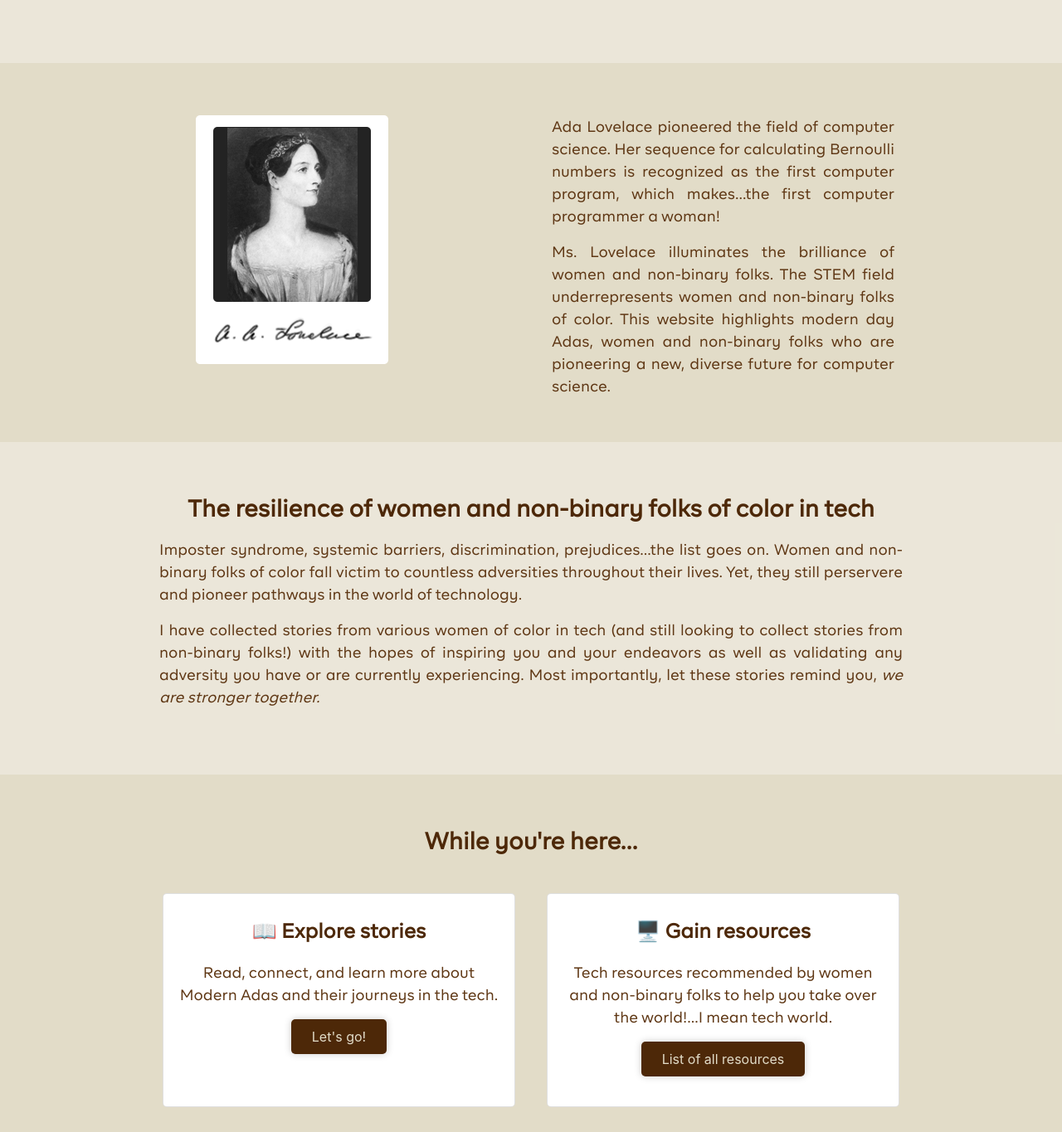
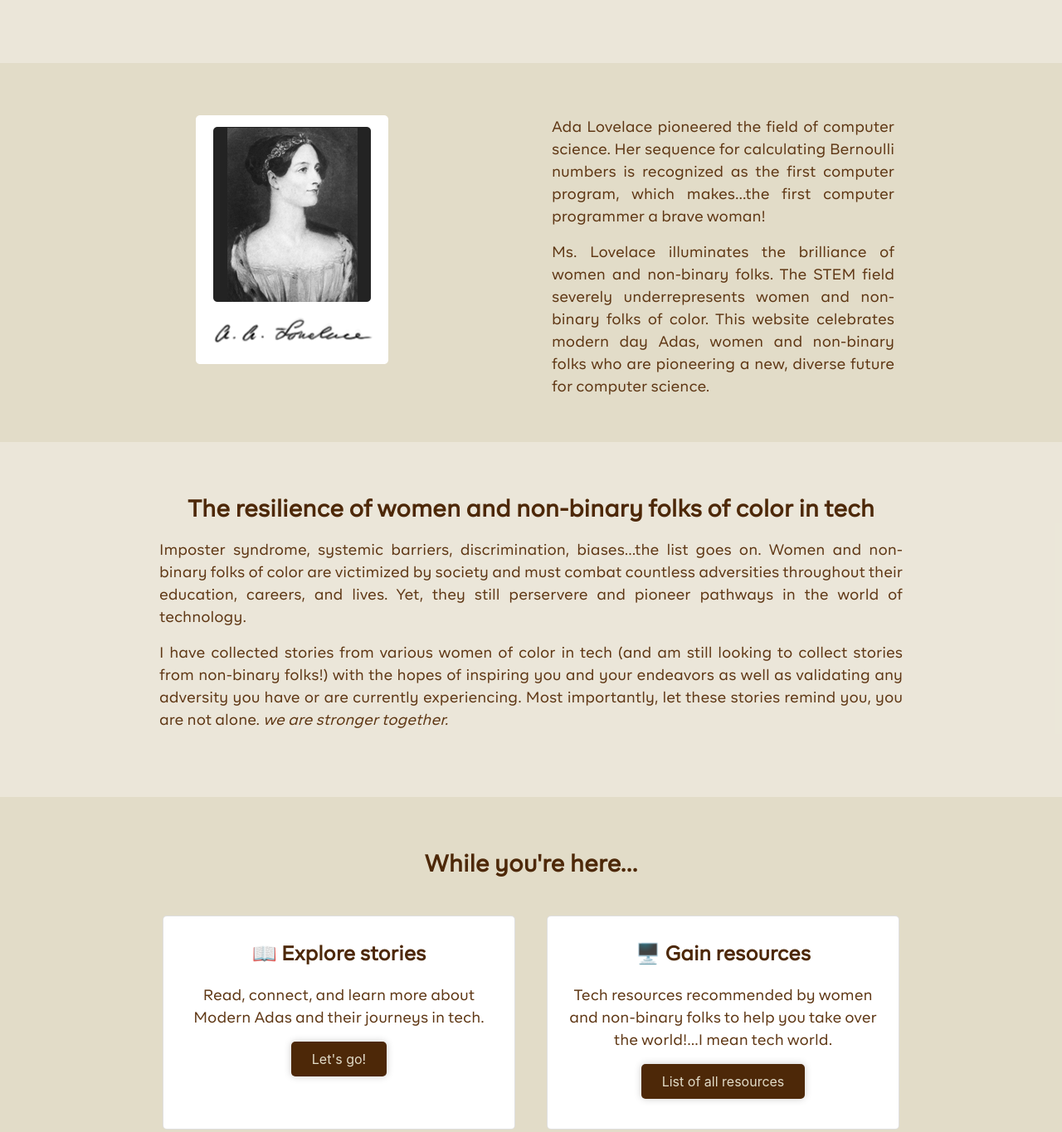
Before and after one commit to MartaDaniela/ModernAdas, a plain HTML site: page index.html in a window 1280 px wide. Shown: the part 640-2005 px from the top of the page at 83% size. Drawn offline with nearby package versions, Linux system fonts and the light colour scheme.

Commit message:
grammar (home page)

```diff
--- a/index.html
+++ b/index.html
@@ -164,8 +164,8 @@
         <div class="col-lg-6">
           <br>
           <p>
-            Ada Lovelace pioneered the field of computer science.  Her sequence for calculating Bernoulli numbers is recognized as the first computer program, which makes...the first computer programmer a woman!</p>
-          <p> Ms. Lovelace illuminates the brilliance of women and non-binary folks.  The STEM field underrepresents women and non-binary folks of color.  This website highlights modern day Adas, women and non-binary folks who are pioneering a new, diverse future for computer science.</p>
+            Ada Lovelace pioneered the field of computer science.  Her sequence for calculating Bernoulli numbers is recognized as the first computer program, which makes...the first computer programmer a brave woman!</p>
+          <p> Ms. Lovelace illuminates the brilliance of women and non-binary folks.  The STEM field severely underrepresents women and non-binary folks of color.  This website celebrates modern day Adas, women and non-binary folks who are pioneering a new, diverse future for computer science.</p>
         </div>
       </div>
 
@@ -175,26 +175,9 @@
     <section id="projects">
       <div class="center"><h2>The resilience of women and non-binary folks of color in tech</h2></div>
 
-      <p>Imposter syndrome, systemic barriers, discrimination, prejudices...the list goes on. Women and non-binary folks of color fall victim to countless adversities throughout their lives. Yet, they still perservere and pioneer pathways in the world of technology.</p>
-      <p>I have collected stories from various women of color in tech (and still looking to collect stories from non-binary folks!) with the hopes of inspiring you and your endeavors as well as validating any adversity you have or are currently experiencing. Most importantly, let these stories remind you,<i> we are stronger together.</i> </p>
+      <p>Imposter syndrome, systemic barriers, discrimination, biases...the list goes on. Women and non-binary folks of color are victimized by society and must combat countless adversities throughout their education, careers, and lives. Yet, they still perservere and pioneer pathways in the world of technology.</p>
+      <p>I have collected stories from various women of color in tech (and am still looking to collect stories from non-binary folks!) with the hopes of inspiring you and your endeavors as well as validating any adversity you have or are currently experiencing. Most importantly, let these stories remind you, you are not alone. <i> we are stronger together.</i> </p>
 
-
-
-
-
-    <!-- Optinal Row about sharing story
-    <div class="row">
-        <div class="projects-column col-lg-6">
-        <div class="card mb-3">
-          <div class="card-body">
-            <h3 class="card-title">It's not too late!</h3>
-            <p class="card-text">Your story can inspire others. Click the button below to be featured on this site</p>
-            <a href="https://forms.gle/84zUrpP7nz6M3o5y9" target="_blank"  class="btn">Share your story</a>
-          </div>
-        </div>
-        </div>
-    </div>
--->
     </section>
 
     <section id="projects" style="background-color: #e2dcc8">
@@ -205,7 +188,7 @@
         <div class="card mb-3 h-100"> <!--makes cards the same size-->
           <div class="card-body center">
             <h3 class="card-title">📖 Explore stories</h3>
-            <p class="card-text-home">Read, connect, and learn more about Modern Adas and their journeys in the tech.</p>
+            <p class="card-text-home">Read, connect, and learn more about Modern Adas and their journeys in tech.</p>
             <a href="stories.html" class="btn">Let's go!</a>
           </div>
         </div>
@@ -226,7 +209,7 @@
       <div class="card mb-3 h-100"> <!--makes cards the same size-->
         <div class="card-body center">
           <h3 class="card-title">✨ Get inspired</h3>
-          <p class="card-text-home">Don't forget to check out our "Inspo Wall" to read some inspirational quotes based off our Modern Ada's real-life experiences in the tech world.</p>
+          <p class="card-text-home">Don't forget to check out our "Inspo Wall" to read some inspirational messages from Modern Ada's based off their real-life experiences in the tech world.</p>
           <a href="inspoWall.html" class="btn">Give me some Inspo!</a>
         </div>
       </div>
```
